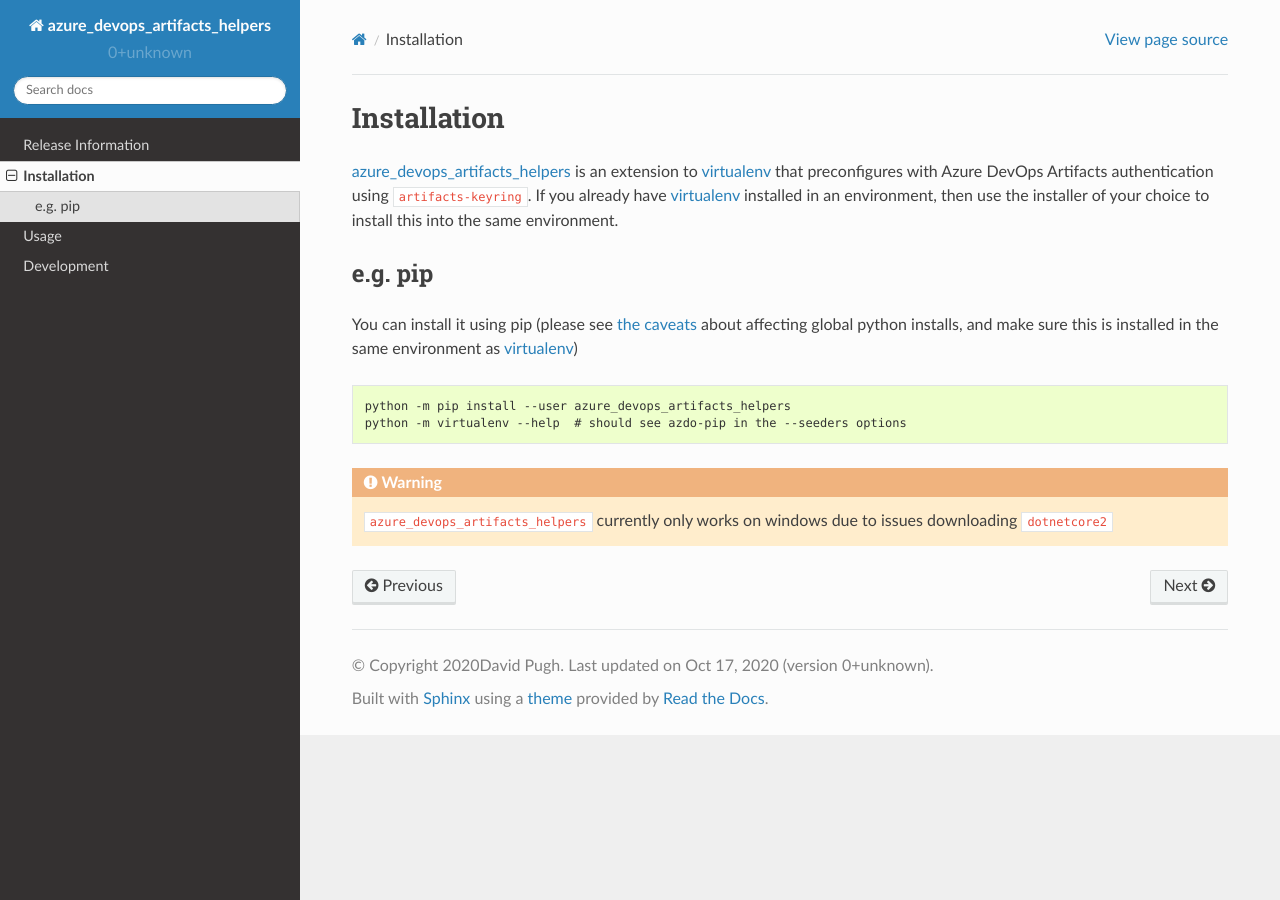
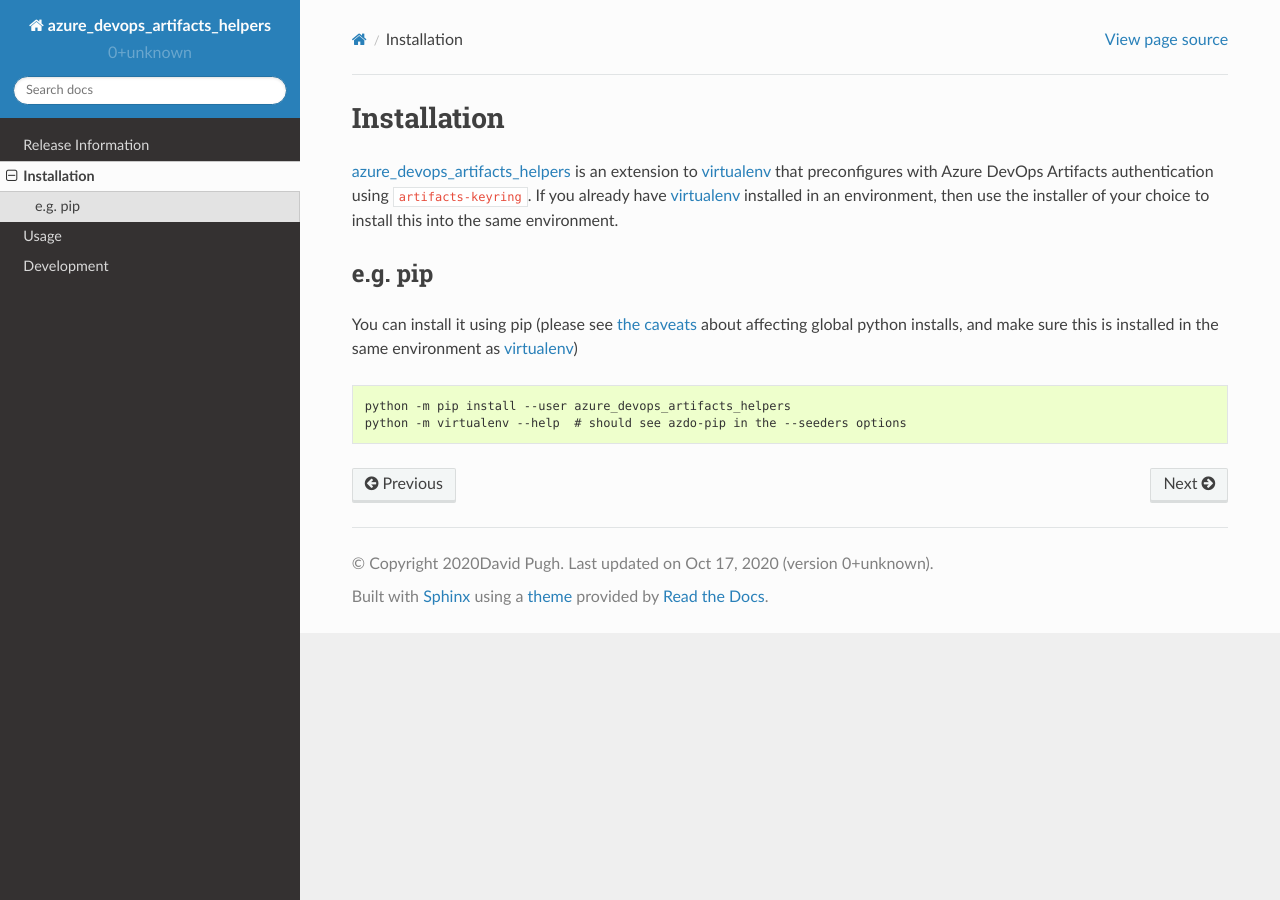
Before and after one commit to djpugh/azure_devops_artifacts_helpers, a Sphinx documentation site: the page built from docs/source/installation.rst, in a window 1280 px wide. Built offline with Sphinx 7.4.7 and the Read the Docs theme 2.0.0, drawn with Linux system fonts in a browser that asks for light colours.

Commit message:
Working on tests and cleaning docs

```diff
--- a/docs/source/installation.rst
+++ b/docs/source/installation.rst
@@ -16,7 +16,3 @@
 
     python -m pip install --user azure_devops_artifacts_helpers
     python -m virtualenv --help  # should see azdo-pip in the --seeders options
-
-
-.. warning::
-    ``azure_devops_artifacts_helpers`` currently only works on windows due to issues downloading ``dotnetcore2``
--- a/docs/source/usage.rst
+++ b/docs/source/usage.rst
@@ -17,6 +17,3 @@
     ...
 
 Which will enforce installing it and therefore enable ``artifacts-keyring`` and its dependencies to be installed in any new tox env.
-
-.. warning::
-    ``azure_devops_artifacts_helpers`` currently only works on windows due to issues downloading ``dotnetcore2``
```
